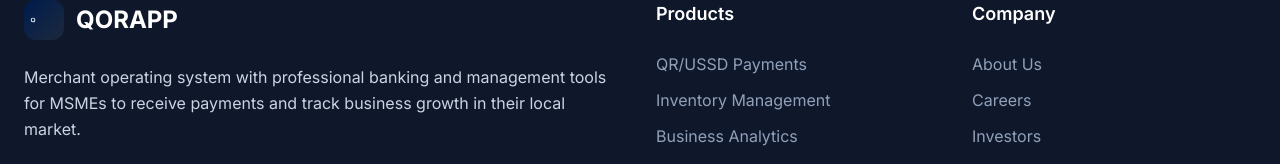
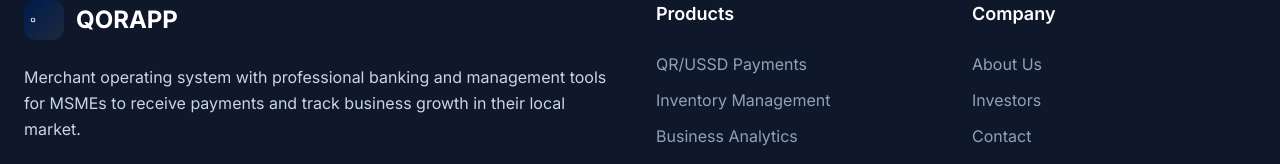
Before and after one commit to infoqorapp-collab/qorapp-website, a Next.js app: page / in a window 1280 px wide. Shown: the part 2684-2848 px from the top of the page. Built offline with nearby package versions, Linux system fonts and the light colour scheme; no server answers.

Commit message:
carreer 2

```diff
--- a/app/page.tsx
+++ b/app/page.tsx
@@ -204,7 +204,6 @@
               <h3 className="text-lg font-semibold mb-6">Company</h3>
               <ul className="space-y-3">
                 <li><a href="/support" className="text-slate-400 hover:text-white transition-colors">About Us</a></li>
-                <li><a href="/support" className="text-slate-400 hover:text-white transition-colors">Careers</a></li>
                 <li><a href="/pricing" className="text-slate-400 hover:text-white transition-colors">Investors</a></li>
                 <li><a href="/support" className="text-slate-400 hover:text-white transition-colors">Contact</a></li>
                 <li><a href="/support" className="text-slate-400 hover:text-white transition-colors">Support</a></li>
```
